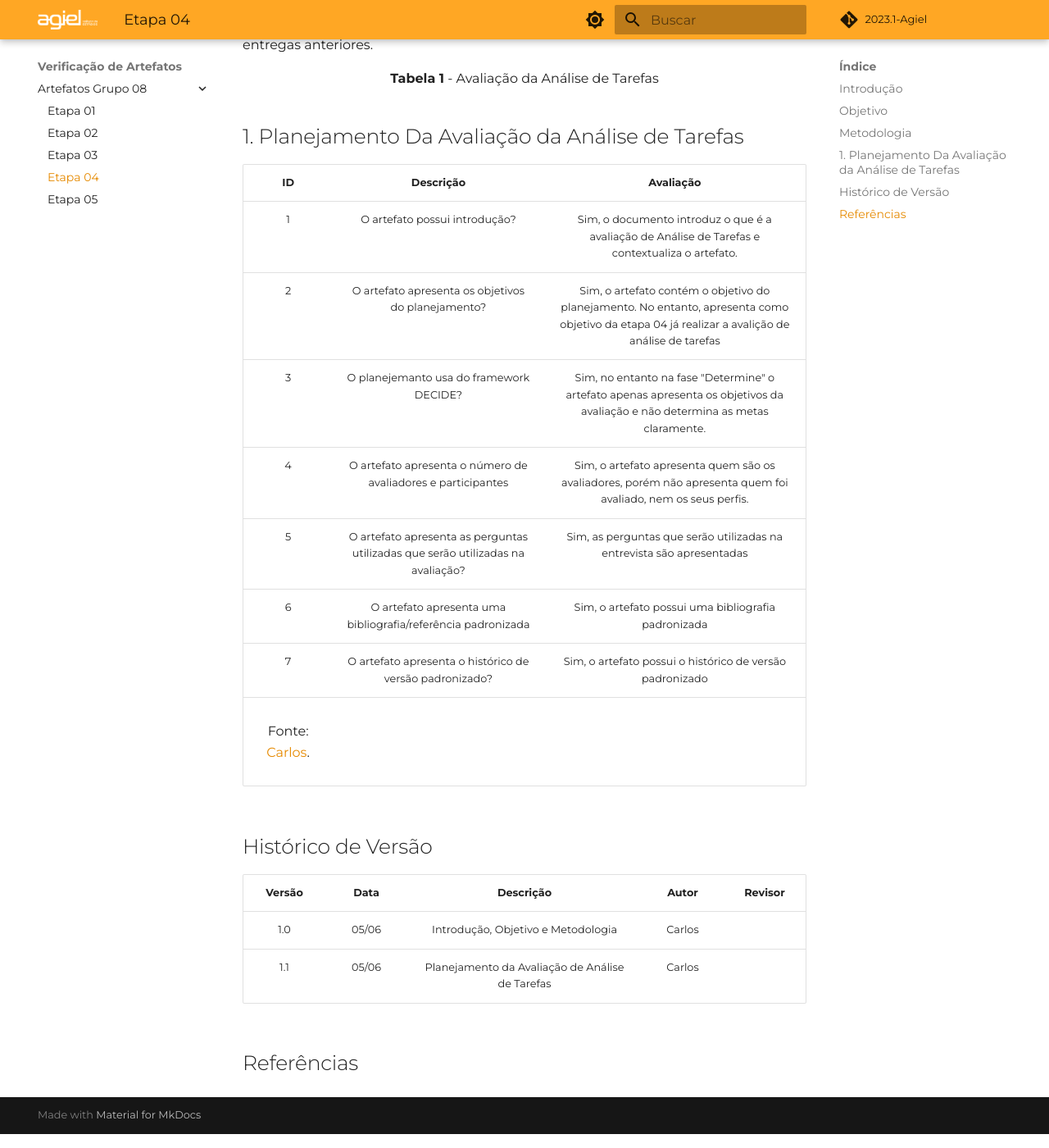
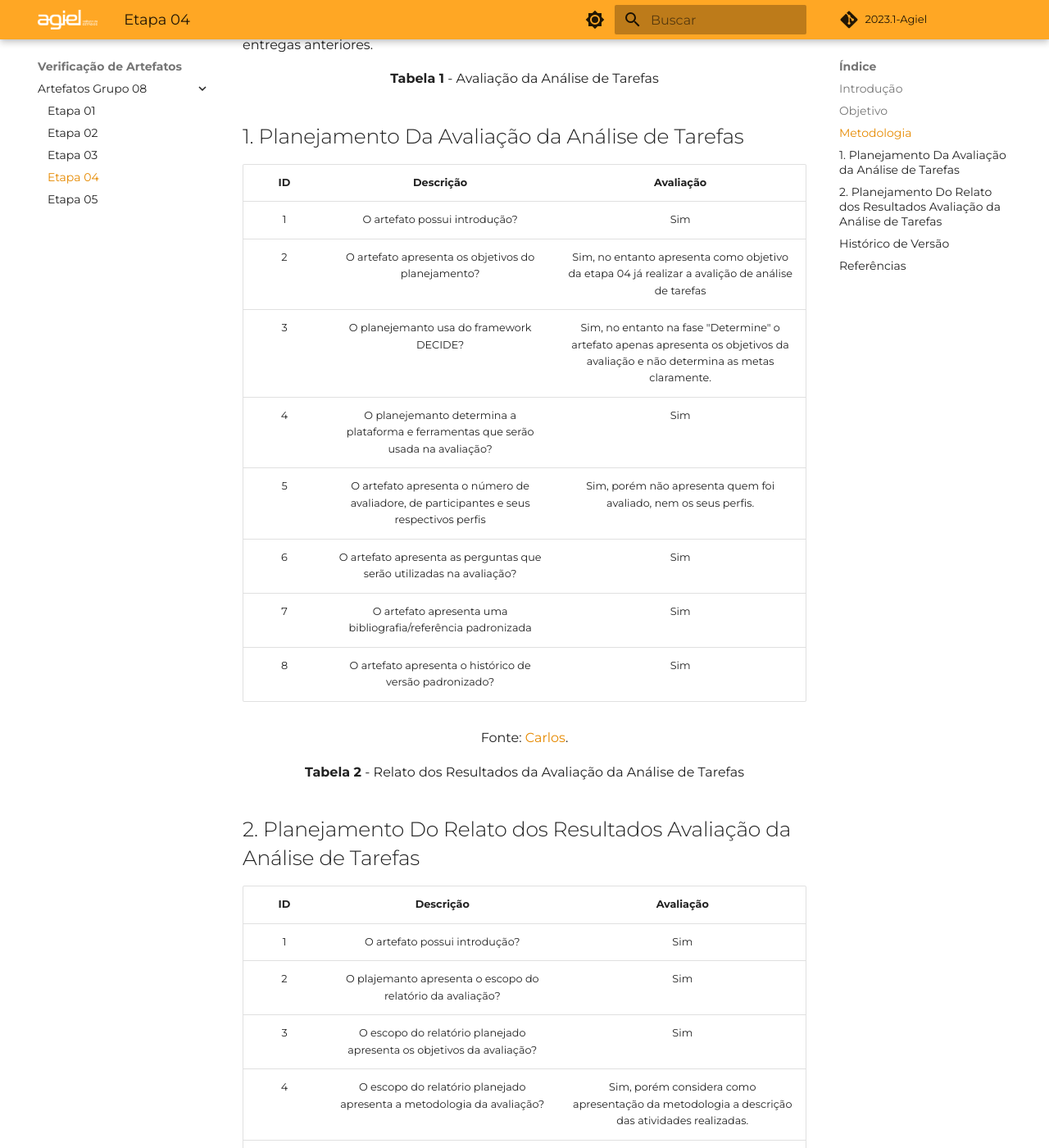
Before and after one commit to Interacao-Humano-Computador/2023.1-Agiel, an MkDocs documentation site: the page built from docs/verificacao/grupo_8/etapa_4.md, in a window 1280 px wide and 1400 px high, scrolled down 691 px. Shown: the whole window at 82% size. Built offline with MkDocs 1.6.1 and Material for MkDocs 9.7.7, drawn with Linux system fonts in a browser that asks for light colours; some web fonts are replaced; comment, search, counter and statistics services are not loaded; some of the changed text lies outside the part shown.

Commit message:
verificação: relato dos resultados  da avaliação da análise de tarefas

```diff
--- a/docs/verificacao/grupo_8/etapa_4.md
+++ b/docs/verificacao/grupo_8/etapa_4.md
@@ -19,13 +19,36 @@ A verificação dos artefatos será feita por meio de inspeção FAGAN (1976), u
 
 | ID | Descrição  | Avaliação |
 |:--:|:----------:|:---------:|
-| 1 | O artefato possui introdução? | Sim, o documento introduz o que é a avaliação de Análise de Tarefas e contextualiza o artefato.|
-| 2 | O artefato apresenta os objetivos do planejamento? | Sim, o artefato contém o objetivo do planejamento. No entanto, apresenta como objetivo da etapa 04 já realizar a avalição de análise de tarefas |
+| 1 | O artefato possui introdução? | Sim |
+| 2 | O artefato apresenta os objetivos do planejamento? | Sim, no entanto apresenta como objetivo da etapa 04 já realizar a avalição de análise de tarefas |
 | 3 | O planejemanto usa do framework DECIDE? | Sim, no entanto na fase "Determine" o artefato apenas apresenta os objetivos da avaliação e não determina as metas claramente. |
-| 4 | O artefato apresenta o número de avaliadores e participantes | Sim, o artefato apresenta quem são os avaliadores, porém não apresenta quem foi avaliado, nem os seus perfis.|
-| 5 | O artefato apresenta as perguntas utilizadas que serão utilizadas na avaliação? | Sim, as perguntas que serão utilizadas na entrevista são apresentadas |
-| 6 | O artefato apresenta uma bibliografia/referência padronizada | Sim, o artefato possui uma bibliografia padronizada |
-| 7 | O artefato apresenta o histórico de versão padronizado? | Sim, o artefato possui o histórico de versão padronizado |
+| 4 | O planejemanto determina a plataforma e ferramentas que serão usada na avaliação? | Sim |
+| 5 | O artefato apresenta o número de avaliadore, de participantes e seus respectivos perfis | Sim, porém não apresenta quem foi avaliado, nem os seus perfis.|
+| 6 | O artefato apresenta as perguntas que serão utilizadas na avaliação? | Sim |
+| 7 | O artefato apresenta uma bibliografia/referência padronizada | Sim |
+| 8 | O artefato apresenta o histórico de versão padronizado? | Sim |
+
+<font size="3"><p style="text-align: center">Fonte: [Carlos](https://github.com/carlinhos_pinheiro).</p></font>
+
+<font size="3"><p style="text-align: center"><b>Tabela 2</b> - Relato dos Resultados da Avaliação da Análise de Tarefas</p></font>
+
+## 2. Planejamento Do Relato dos Resultados Avaliação da Análise de Tarefas
+
+| ID | Descrição  | Avaliação |
+|:--:|:----------:|:---------:|
+| 1 | O artefato possui introdução? | Sim |
+| 2 | O plajemanto apresenta o escopo do relatório da avaliação? | Sim |
+| 3 | O escopo do relatório planejado apresenta os objetivos da avaliação?| Sim |
+| 4 | O escopo do relatório planejado apresenta a metodologia da avaliação? | Sim, porém considera como apresentação da metodologia a descrição das atividades realizadas. |
+| 5 | O escopo do relatório plajenado apresenta os participantes? | Sim |
+| 5 | O escopo do relatório plajenado apresenta a análise dos dados coletados? | Sim |
+| 5 | O escopo do relatório plajenado apresenta os problemas encontrados? | Não |
+| 6 | O escopo do relatório plajenado apresenta sugestões de melhoria? | Sim |
+| 7 | O artefato apresenta uma bibliografia/referência padronizada | Sim |
+| 8 | O artefato apresenta o histórico de versão padronizado? | Sim |
+
+
+
 <font size="3"><p style="text-align: center">Fonte: [Carlos](https://github.com/carlinhos_pinheiro).</p></font>
 
 ## Histórico de Versão
@@ -34,6 +57,7 @@ A verificação dos artefatos será feita por meio de inspeção FAGAN (1976), u
 |:------:|:-----:|:---------------------------------:|:--------------:|:-------------:|
 |  1.0   | 05/06 | Introdução, Objetivo e Metodologia | Carlos | |
 |  1.1   | 05/06 | Planejamento da Avaliação de Análise de Tarefas | Carlos | |
+|  1.1   | 05/06 | Relato dos Resultados da Avaliação de Análise de Tarefas | Carlos | |
 
 
 ## Referências
```
